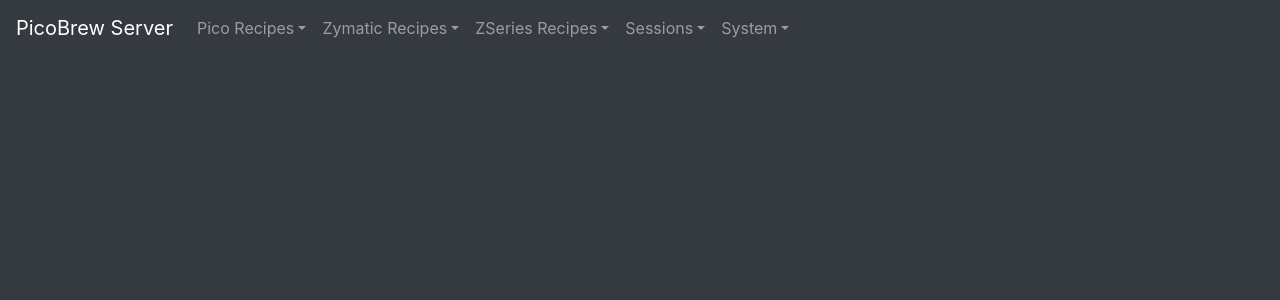
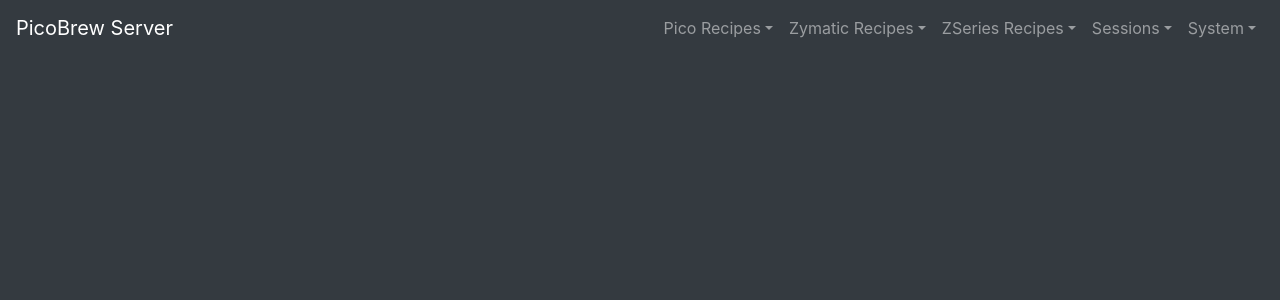
Before and after one commit to chiefwigms/picobrew_pico, a Flask app: page /brew_history in a window 1280 px wide. Shown: the top 300 px of the page. Run offline with Flask 2, Linux system fonts and the light colour scheme; some libraries are stand-ins or nearby versions.

Commit message:
Update app/static/css/main.css
Co-authored-by: Trevor Mack <drummer8001@gmail.com>

```diff
--- a/app/static/css/main.css
+++ b/app/static/css/main.css
@@ -14,6 +14,7 @@
 }
 .navbar-collapse {
   align-items: flex-end;
+  flex-grow: unset;
 }
 .nav-link {
   text-align: right;
```
